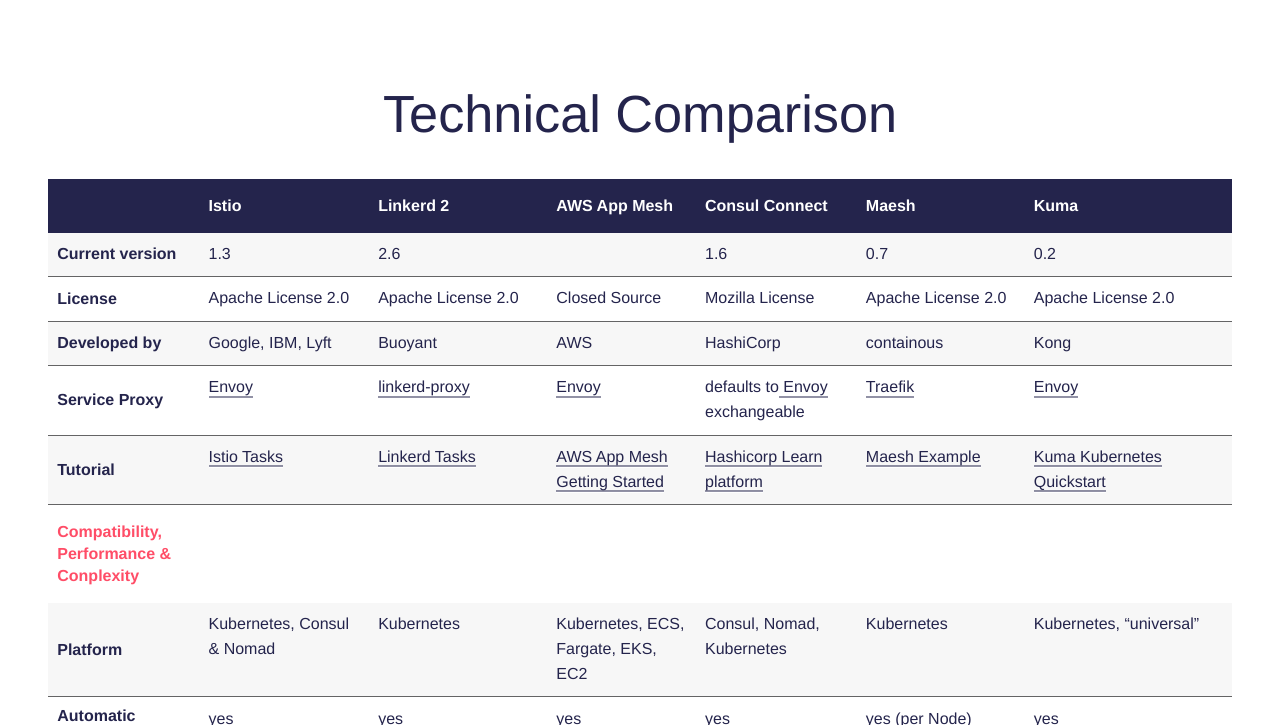
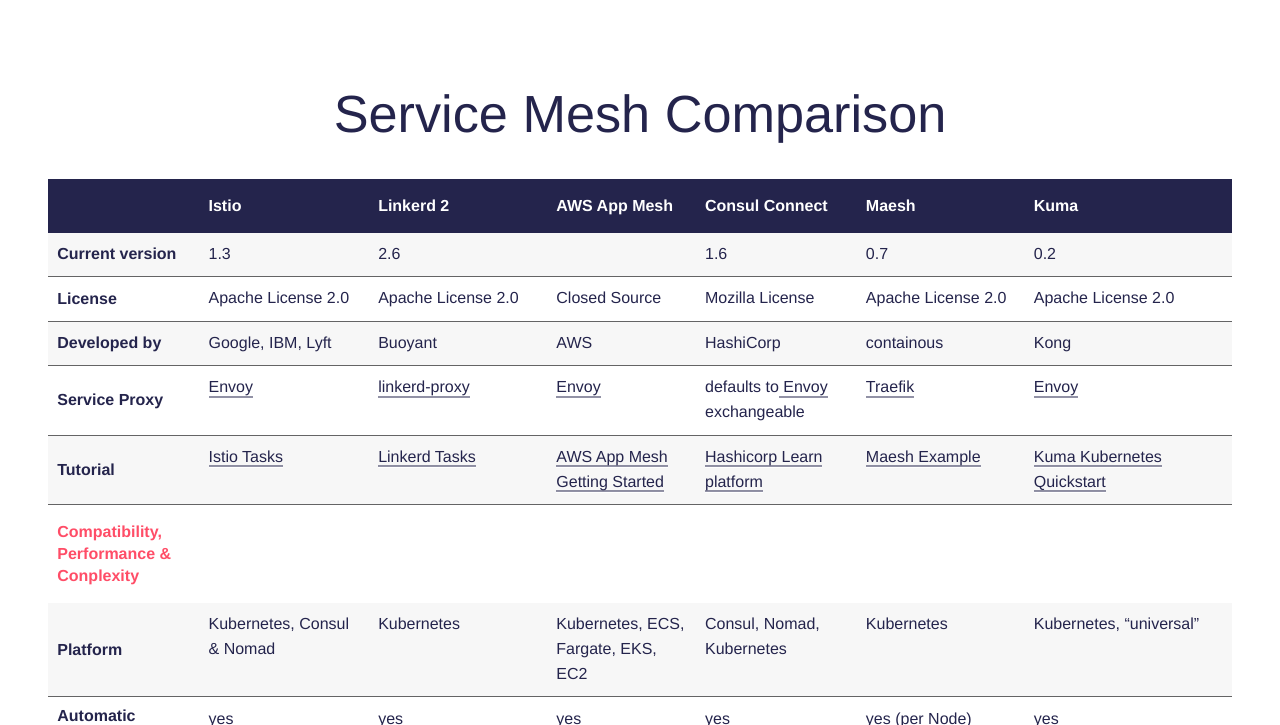
Before and after one commit to servicemesh-es/servicemesh.es, a Jekyll site: the page built from index.md, in a window 1280 px wide and 900 px high, scrolled down 2344 px, cut to the strip 175-900 px from the top of the window. Built offline with Jekyll 4.4.1, drawn with Linux system fonts in a browser that asks for light colours; some web fonts are replaced.

Commit message:
minor changes

```diff
--- a/_includes/comparison.html
+++ b/_includes/comparison.html
@@ -1,5 +1,5 @@
 <div class="page-layout-xl--default">
-  <h2 class="section-heading--primary"> Technical Comparison </h2>
+  <h2 class="section-heading--primary"> Service Mesh Comparison </h2>
   <table class="table table-striped">
     <thead>
       <tr>
```
